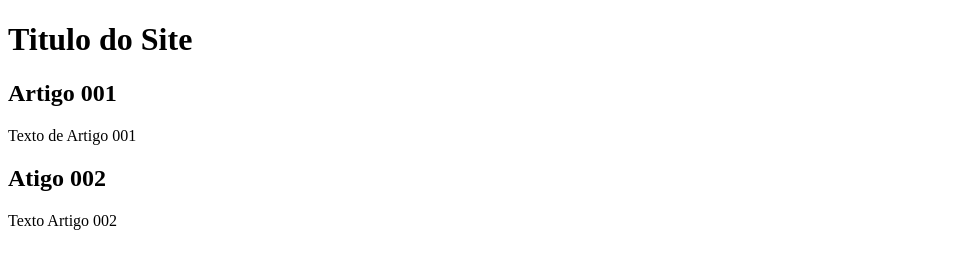
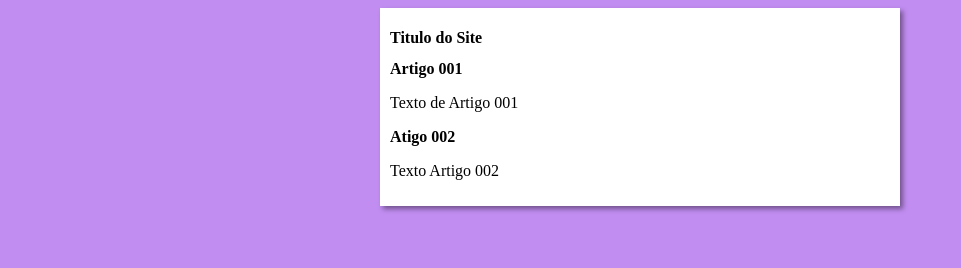
Before and after one commit to capembe22/projeto-site, a plain HTML site: page index.html in a window 1280 px wide. Shown: the whole page, without its empty margins (0-961 px from the left). Drawn offline with Linux system fonts and the light colour scheme.

Commit message:
eniciei o Design
desc

```diff
--- /dev/null
+++ b/estilo/style.css
@@ -0,0 +1,17 @@
+*  {
+  font-optical-sizing: Arial, "Helvetica Neue", Helvetica, sans-serif;
+    font-size: 16px;
+}
+
+body{
+    background-color: rgb(193, 141, 241);
+
+}
+
+main{
+    background-color: white;
+    width: 500px;
+    margin: auto;
+    padding: 10px;
+    box-shadow: 3px 3px 5px rgba(0, 0, 0, 0.418);
+}
--- a/index.html
+++ b/index.html
@@ -4,6 +4,7 @@
     <meta charset="UTF-8">
     <meta name="viewport" content="width=device-width, initial-scale=1.0">
     <title>titulo do Site</title>
+    <link rel="stylesheet" href="estilo/style.css">
 </head>
 <body>
     <main>
```
